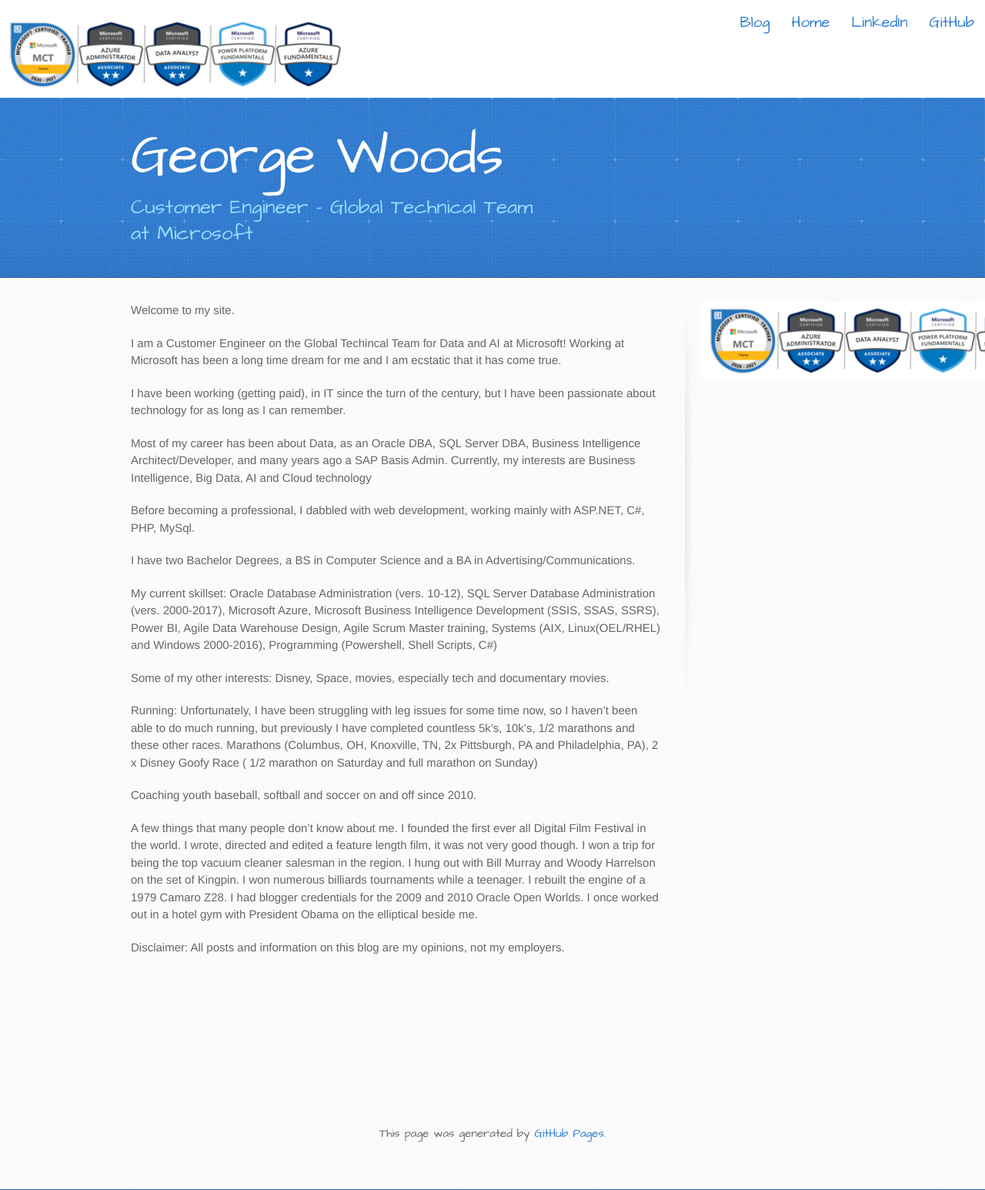
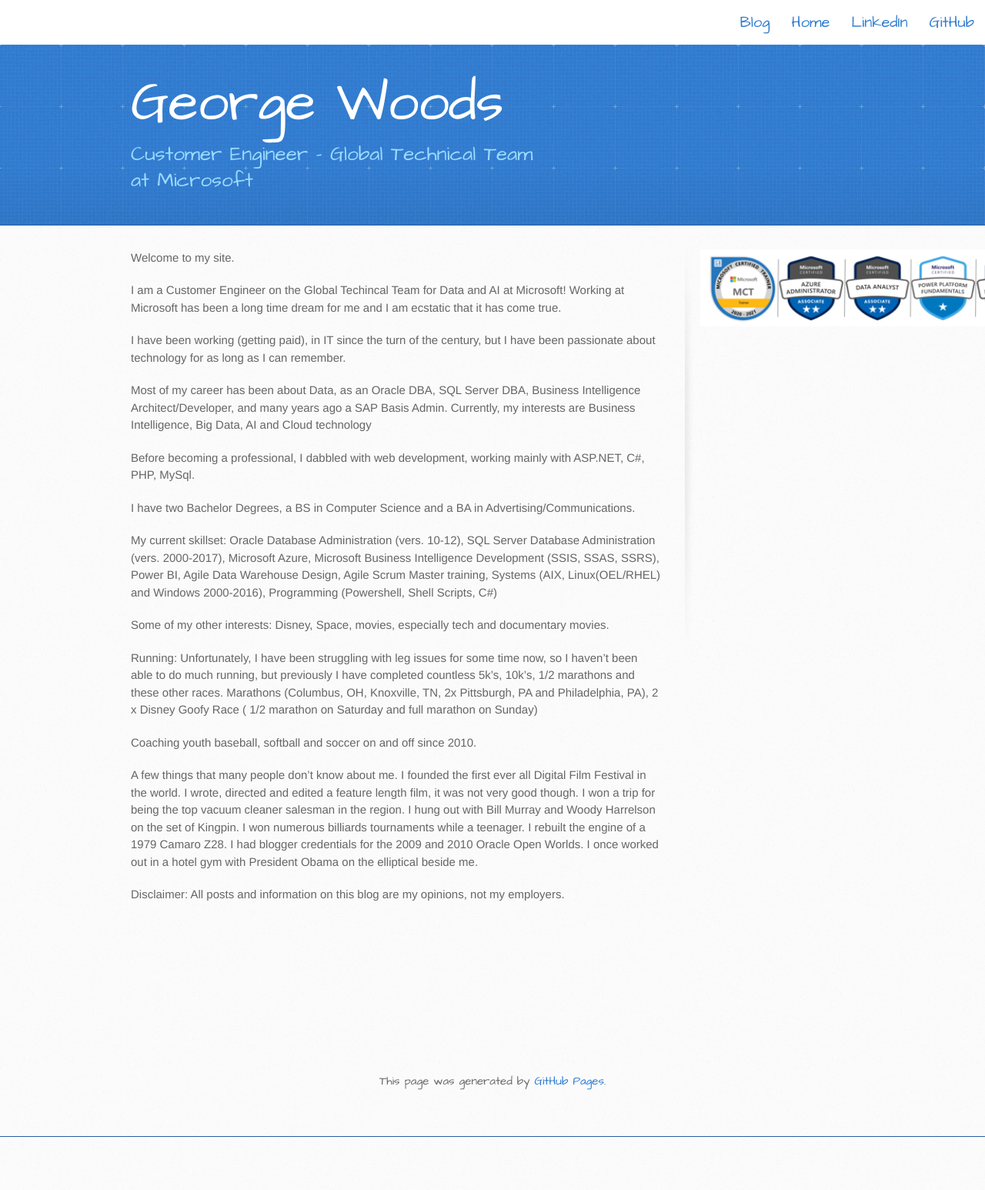
Before and after one commit to gvwoods/gvwoods.github.io, a Jekyll site: the page built from index.md, in a window 1280 px wide. Shown: the whole page at 77% size. Built offline with Jekyll 4.4.1, drawn with Linux system fonts in a browser that asks for light colours; our own code applies the rules of GitHub Pages for plain Markdown files; after the commit the page ends 1477 px from its top, so only the background shows below that.

Commit message:
Update default.html

```diff
--- a/_layouts/default.html
+++ b/_layouts/default.html
@@ -22,8 +22,7 @@
          <a href="https://www.linkedin.com/in/gvwoods/">LinkedIn</a>
            <a href="https://gvwoods.github.io/">Home</a>
        <a href="https://gvwoods.github.io/blog">Blog</a> </p>
-       <img src="images/certsweb.png" alt="test" width="450" height="100">
-  </div>
+       </div>
     <header>
       <div class="inner">
         <h1>  {{ site.name }} </h1>
```
